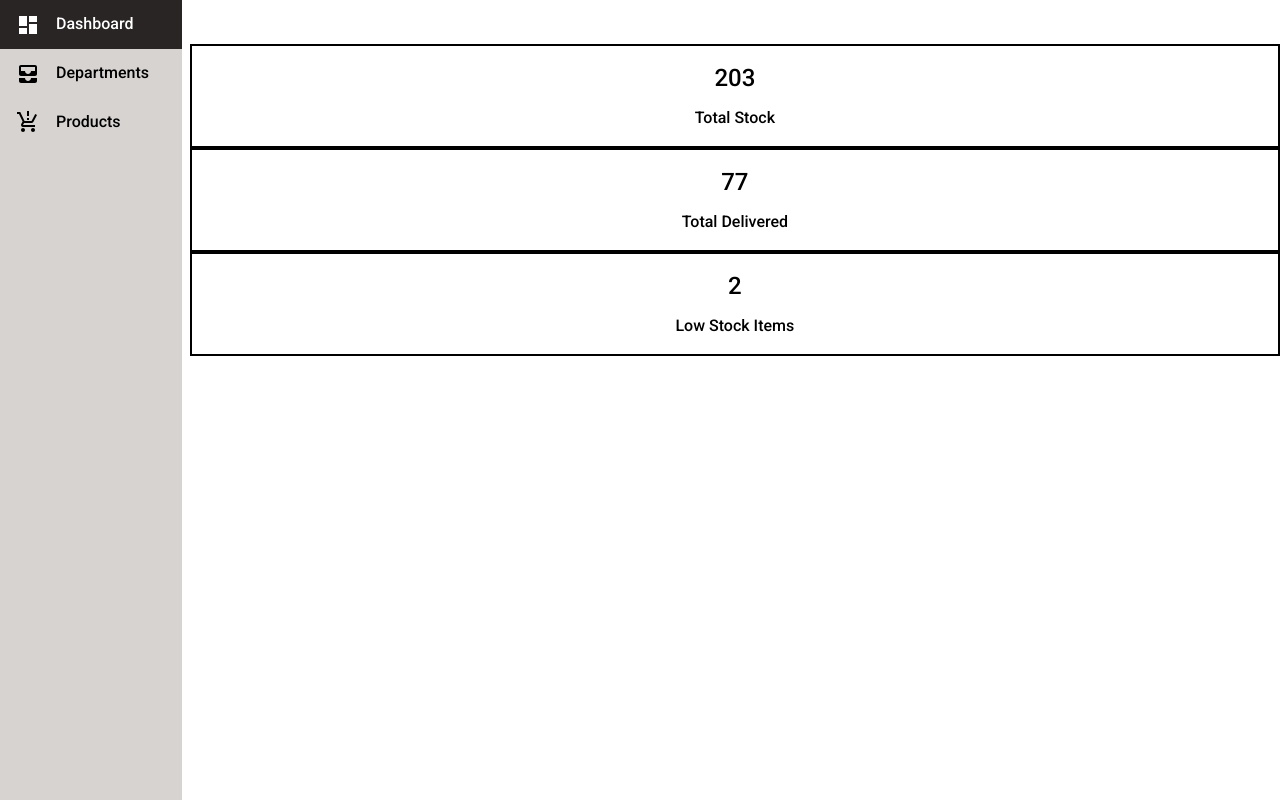
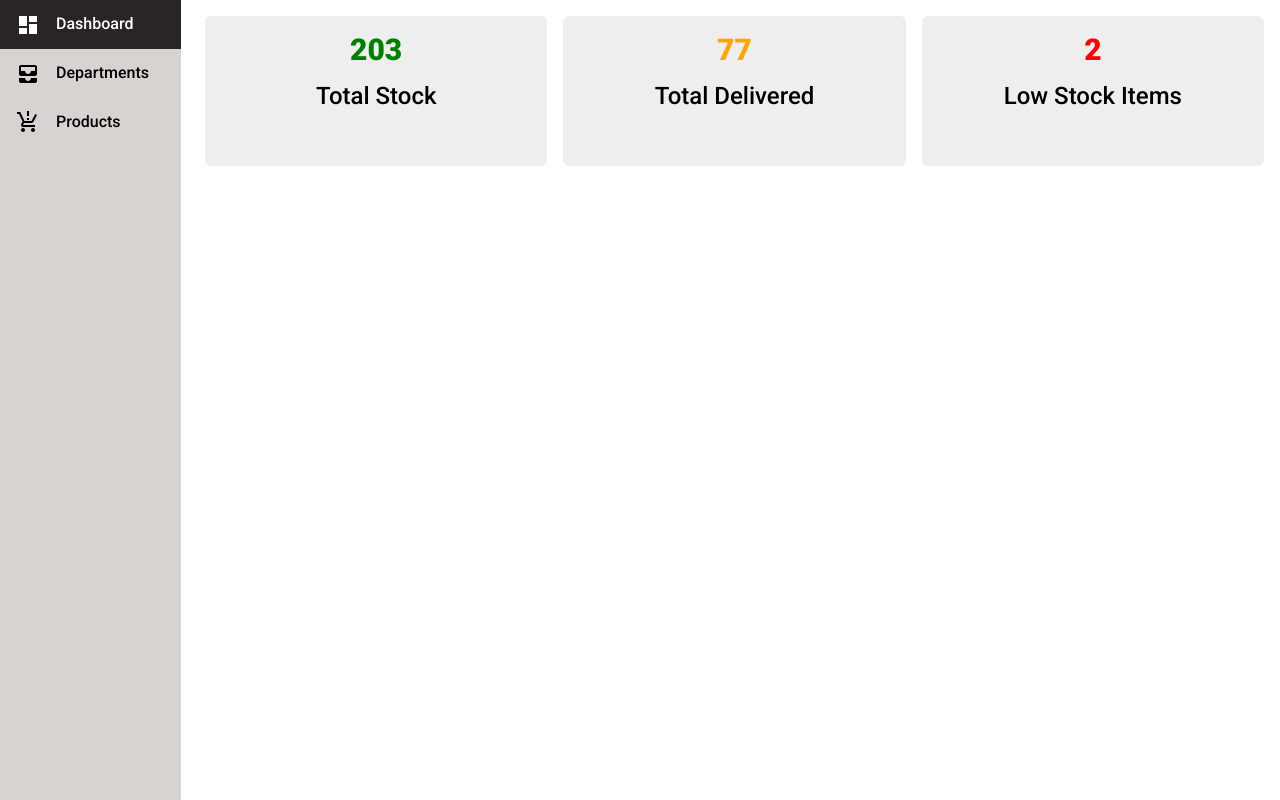
Before and after one commit to vivekbhatt07/MCR10, a React (Vite) app: page / in a window 1280 px wide. Built offline with nearby package versions, Linux system fonts and the light colour scheme.

Commit message:
style: pages

```diff
--- a/src/Components/Card/index.jsx
+++ b/src/Components/Card/index.jsx
@@ -1,8 +1,17 @@
-const Card = ({ children, label }) => {
+const Card = ({ children, label, color }) => {
   return (
-    <article className="flex flex-col items-center border-2 p-4 gap-3">
-      {children && <span className="text-2xl">{children}</span>}
-      <span>{label}</span>
+    <article
+      className="flex flex-col items-center p-4 gap-3 rounded-md min-h-[150px] bg-[#eee]"
+      style={{
+        boxShadow: "rgba(99, 99, 99, 0.2) 0px 2px 8px 0px;",
+      }}
+    >
+      {children && (
+        <span className="text-3xl font-extrabold" style={{ color: color }}>
+          {children}
+        </span>
+      )}
+      <span className="text-2xl">{label}</span>
     </article>
   );
 };
--- a/src/Components/PageContainer/index.jsx
+++ b/src/Components/PageContainer/index.jsx
@@ -20,11 +20,7 @@ const PageContainer = (props) => {
         <div className="basis-2/12 h-full">
           <Sidebar />
         </div>
-        <div className="pt-[2vh] flex flex-col gap-7 w-full">
-          <div className="">
-            <h2 className="text-3xl capitalize">{label}</h2>
-            {extra && extra}
-          </div>
+        <div className="pt-[2vh] flex flex-col gap-7 w-full px-4">
           <div className="w-full">{children}</div>
         </div>
       </div>
--- a/src/Components/SecondCard/index.jsx
+++ b/src/Components/SecondCard/index.jsx
@@ -3,16 +3,21 @@ import { useData } from "../../Context";
 
 const SecondCard = ({ children, label }) => {
   const { dispatch } = useData();
-  // console.log(children);
   return (
     <Link
-      className="flex flex-col items-center border-2 p-4 gap-3"
+      className="flex flex-col items-center p-4 gap-3 rounded-md min-h-[150px] justify-center bg-[#eee]"
       to="/products"
       onClick={(e) => {
         dispatch({ type: "FILTER_BY_CATEGORY", payload: children });
       }}
     >
-      <span>{label}</span>
+      <div
+        style={{
+          boxShadow: "rgba(99, 99, 99, 0.2) 0px 2px 8px 0px;",
+        }}
+      >
+        <span className="text-3xl">{label}</span>
+      </div>
     </Link>
   );
 };
--- a/src/Pages/Department/index.jsx
+++ b/src/Pages/Department/index.jsx
@@ -2,11 +2,18 @@ import React from "react";
 import { PageContainer, SecondCard } from "../../Components";
 
 const Department = () => {
+  const gridStyle = {
+    display: "grid",
+    gridTemplateColumns: "repeat(auto-fit, minmax(300px, 1fr))",
+    gap: "16px",
+  };
   return (
     <PageContainer className="">
-      <SecondCard label="Kitchen">Kitchen</SecondCard>
-      <SecondCard label="Clothing">Clothing</SecondCard>
-      <SecondCard label="Toys">Toys</SecondCard>
+      <ul style={gridStyle}>
+        <SecondCard label="Kitchen">Kitchen</SecondCard>
+        <SecondCard label="Clothing">Clothing</SecondCard>
+        <SecondCard label="Toys">Toys</SecondCard>
+      </ul>
     </PageContainer>
   );
 };
--- a/src/Pages/Landing/index.jsx
+++ b/src/Pages/Landing/index.jsx
@@ -19,11 +19,25 @@ const Landing = () => {
     return currentInventory.stock <= 10;
   }).length;
 
+  const gridStyle = {
+    display: "grid",
+    gridTemplateColumns: "repeat(auto-fit, minmax(300px, 1fr))",
+    gap: "16px",
+  };
+
   return (
     <PageContainer>
-      <Card label="Total Stock">{totalStock}</Card>
-      <Card label="Total Delivered">{totalDelivered}</Card>
-      <Card label="Low Stock Items">{lowStockItems}</Card>
+      <ul style={gridStyle} className="w-full">
+        <Card label="Total Stock" color="green">
+          {totalStock}
+        </Card>
+        <Card label="Total Delivered" color="orange">
+          {totalDelivered}
+        </Card>
+        <Card label="Low Stock Items" color="red">
+          {lowStockItems}
+        </Card>
+      </ul>
     </PageContainer>
   );
 };
--- a/src/Pages/Product/index.jsx
+++ b/src/Pages/Product/index.jsx
@@ -26,31 +26,33 @@ const Product = () => {
 
   return (
     <PageContainer>
+      <div className="flex flex-col gap-6">
         <div className="flex justify-between gap-3 w-full">
-        <h1>Product</h1>
+          <h1 className="text-3xl">Products</h1>
           <Filter />
           <ModalProvider
             modalTitle="ADD NEW PRODUCT"
             isOpen={isModalOpen}
             closeModal={closeModal}
             modalBtnVariant={
-            <ContainedActionBtn handleClick={openModal}>New</ContainedActionBtn>
+              <ContainedActionBtn handleClick={openModal}>
+                New
+              </ContainedActionBtn>
             }
           >
             <Form closeModal={closeModal} />
           </ModalProvider>
         </div>
-      <div>
         <TableContainer component={Paper}>
           <Table sx={{ minWidth: 650 }} aria-label="simple table">
             <TableHead>
               <TableRow>
-                <TableCell align="right">Image</TableCell>
-                <TableCell align="right">Name</TableCell>
-                <TableCell align="right">Description</TableCell>
-                <TableCell align="right">Price</TableCell>
-                <TableCell align="right">Stock</TableCell>
-                <TableCell align="right">Supplier</TableCell>
+                <TableCell align="center">Image</TableCell>
+                <TableCell align="center">Name</TableCell>
+                <TableCell align="center">Description</TableCell>
+                <TableCell align="center">Price</TableCell>
+                <TableCell align="center">Stock</TableCell>
+                <TableCell align="center">Supplier</TableCell>
               </TableRow>
             </TableHead>
             <TableBody>
@@ -63,17 +65,17 @@ const Product = () => {
                       className="w-[100px] h-[100px] object-cover"
                     />
                   </TableCell>
-                  <TableCell align="right">
+                  <TableCell align="center">
                     <Link to={`/products/${currentInventory.id}`}>
                       {currentInventory.name}
                     </Link>
                   </TableCell>
-                  <TableCell align="right">
+                  <TableCell align="center">
                     {currentInventory.description}
                   </TableCell>
-                  <TableCell align="right">{currentInventory.price}</TableCell>
-                  <TableCell align="right">{currentInventory.stock}</TableCell>
-                  <TableCell align="right">
+                  <TableCell align="center">{currentInventory.price}</TableCell>
+                  <TableCell align="center">{currentInventory.stock}</TableCell>
+                  <TableCell align="center">
                     {currentInventory.supplier}
                   </TableCell>
                 </TableRow>
```
Lines whose indentation alone changed are shown as unchanged.
